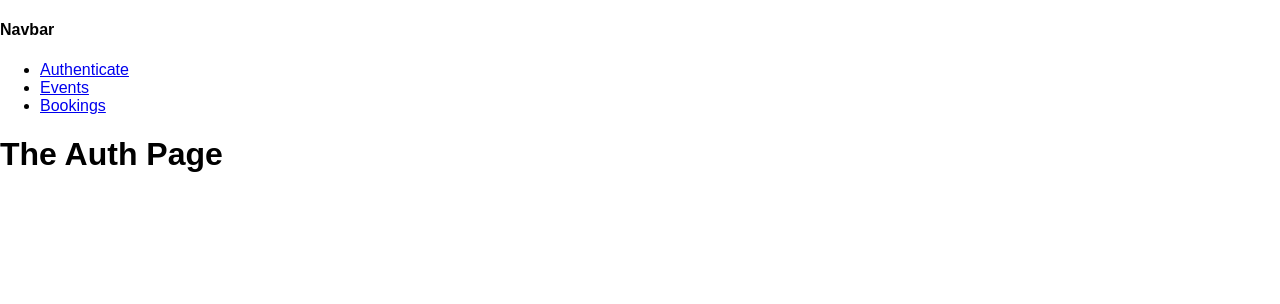
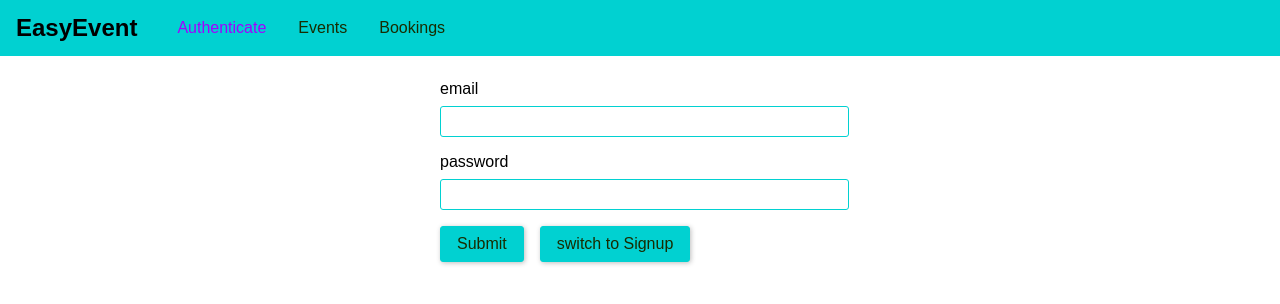
Before and after one commit to mpmcauliffe/MRNQL, a React (Create React App) app in the folder frontend/: page /auth in a window 1280 px wide. Shown: the top 304 px of the page. Built offline with nearby package versions, Linux system fonts and the light colour scheme.

Commit message:
form control for authorization

```diff
--- a/frontend/src/App.css
+++ b/frontend/src/App.css
@@ -0,0 +1,3 @@
+.main-content {
+    margin: 4rem 2.5rem;
+}
--- a/frontend/src/App.js
+++ b/frontend/src/App.js
@@ -18,12 +18,14 @@
             <BrowserRouter>
                 <Fragment>
                     <MainNavigation />
+                    <main className='main-content'>
                         <Switch>
                             <Redirect from='/' to='/auth' exact />
                             <Route path='/auth' component={AuthPage} />
                             <Route path='/events' component={EventsPage} />
                             <Route path='/bookings' component={BookingsPage} />
                         </Switch>
+                    </main>
                 </Fragment>
             </BrowserRouter>
         )
--- a/frontend/src/components/navigation/MainNavigation.js
+++ b/frontend/src/components/navigation/MainNavigation.js
@@ -1,13 +1,14 @@
 import React from 'react'
 import { NavLink } from 'react-router-dom'
+import './mainNavigation.css'
 
 
 const MainNavigation = props =>
-    <header>
+    <header className='main-navigation'>
         <div className='main-navigation__logo'>
-            <h4>Navbar</h4>
+            <h3>EasyEvent</h3>
         </div>
-        <nav className='main-navigation__item'>
+        <nav className='main-navigation__items'>
             <ul>
                 <li>
                     <NavLink to='/Auth'>Authenticate</NavLink>
--- /dev/null
+++ b/frontend/src/components/navigation/mainNavigation.css
@@ -0,0 +1,39 @@
+.main-navigation {
+    display: flex;
+    position: fixed;
+    left: 0;
+    top: 0;
+    height: 3.5rem;
+    width: 100%;
+    align-items: center;
+    padding: 0 1rem;
+    background: #01D1D1;
+}
+
+.main-navigation__logo h3 {
+    font-size: 1.5rem;
+    margin: 0;
+}
+
+.main-navigation__items {
+    margin-left: 1.5rem;
+}
+.main-navigation__items ul {
+    display: flex;
+    list-style: none;
+    padding: 0;
+    margin: 0;
+}
+.main-navigation__items li {
+    margin: 0 1rem;
+}
+.main-navigation__items a {
+    text-decoration: none;
+    color: #182c01;
+    transition: 400ms;
+}
+.main-navigation__items a:hover,
+.main-navigation__items a:active,
+.main-navigation__items a.active {
+    color: #a200ff
+}
--- a/frontend/src/pages/Auth.js
+++ b/frontend/src/pages/Auth.js
@@ -1,9 +1,26 @@
 import React, { Component } from 'react'
+import './auth.css'
 
 
 class AuthPage extends Component {
     render() {
-        return <h1>The Auth Page</h1>
+        return (
+            <form className='auth-form'>
+                <div className='form-control'>
+                    <label htmlFor='email'>email</label>
+                    <input type='email' id='email' />
+                </div>
+                <div className='form-control'>
+                    <label htmlFor='password'>password</label>
+                    <input type='password' id='password' />
+                </div>
+                <div className='form-actions'>
+                    <button type='submit'>Submit</button>
+                    <button type='button'>switch to Signup</button>
+                </div>
+            </form>
+        )
+
     }
 }
 
--- /dev/null
+++ b/frontend/src/pages/auth.css
@@ -0,0 +1,47 @@
+.auth-form {
+    width: 25rem;
+    max-width: 80%;
+    margin: 5rem auto;
+}
+
+.form-control {
+    margin-bottom: 1rem;
+}
+.form-control label {
+    margin-bottom: 0.5rem;
+}
+.form-control input {
+    font-size: 1.5rem;
+    height: 1.7rem;
+    padding-left: 5px;
+    border: 1px solid #01d1d1;
+    border-radius: 3px;
+    transition: 400ms;
+}
+.form-control label,
+.form-control input {
+    display: block;
+    width: 100%;
+}
+.form-control input:focus {
+    outline: none;
+    border: 1px solid #a200ff;
+}
+
+.form-actions button {
+    font: inherit;
+    padding: 0.5rem 1rem;
+    margin-right: 1rem;
+    color: #182c01;
+    border: 1px solid #01d1d1;
+    border-radius: 3px;
+    background: #01d1d1;
+    box-shadow: 1px 1px 5px rgba(0,0,0, .26);
+    cursor: pointer;
+    transition: 400ms;
+}
+.form-actions button:hover,
+.form-actions button:active {
+    background: #a5fafa;
+    border: 1px solid #a5fafa;
+}
```
Also changed, not shown: 1 other file (tests, documents, lock files or other folders). Lines whose indentation alone changed are shown as unchanged.
